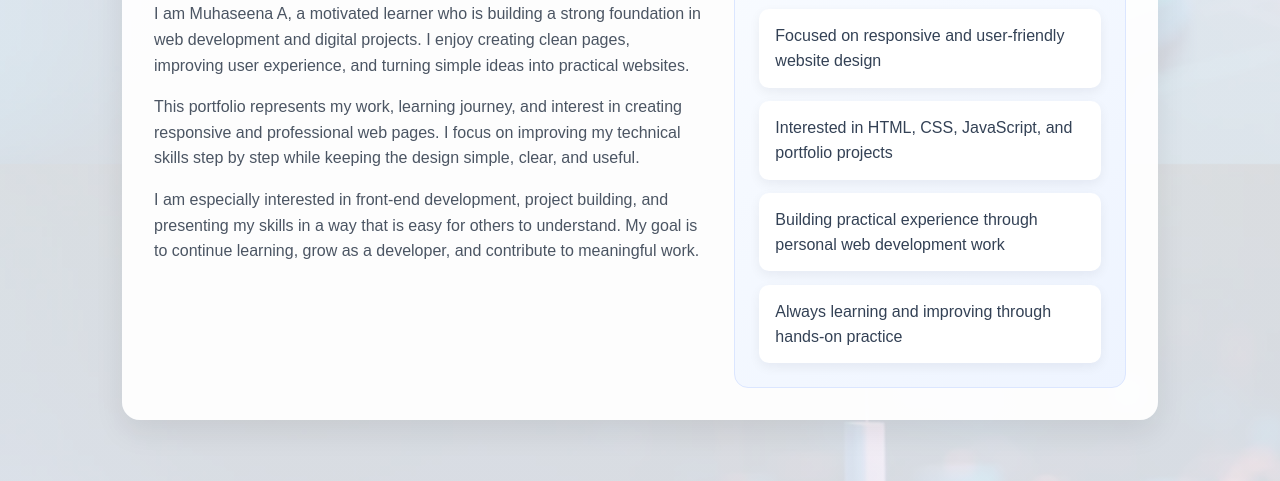
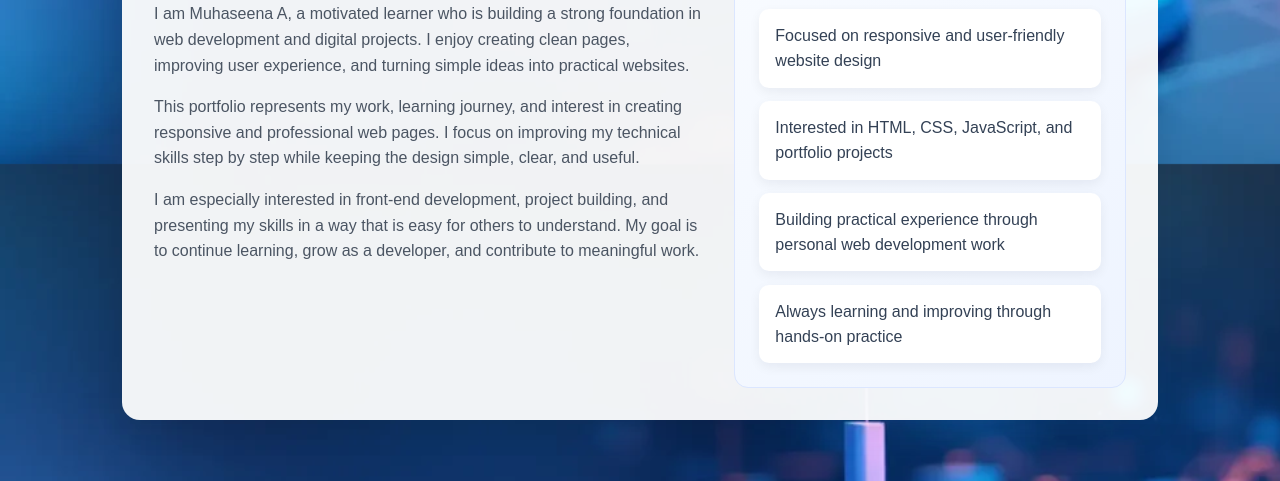
Before and after one commit to Armoshee/My-Portfolio-Web-Page, a plain HTML site: page index.html in a window 1280 px wide. Shown: the part 636-1117 px from the top of the page. Drawn offline with nearby package versions, Linux system fonts and the light colour scheme.

```diff
--- a/index.html
+++ b/index.html
@@ -16,8 +16,7 @@
     body {
       font-family: Arial, sans-serif;
       line-height: 1.6;
-      background: linear-gradient(rgba(244, 244, 244, 0.88), rgba(244, 244, 244, 0.88)),
-                  url('micro-web.webp') no-repeat center center fixed;
+      background: url('micro-web.webp') no-repeat center center fixed;
       background-size: cover;
       color: #333;
     }
```
